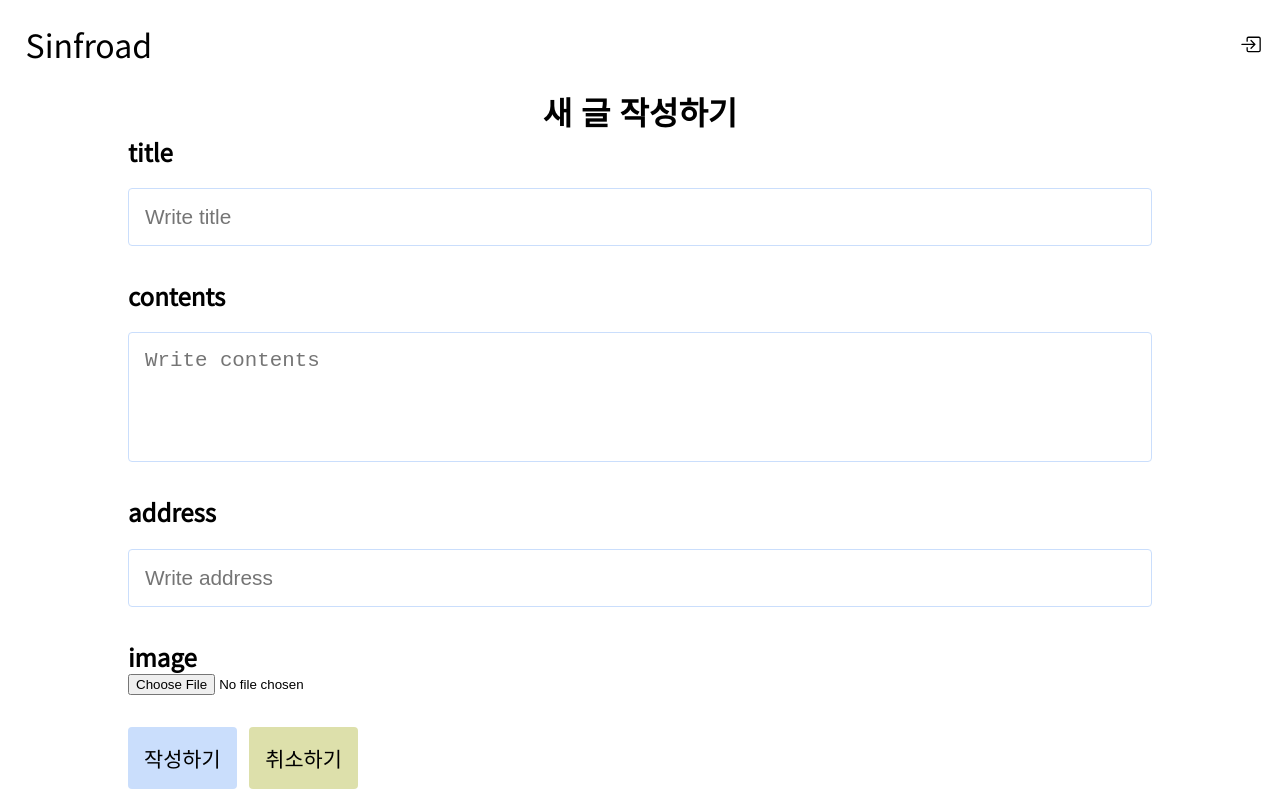
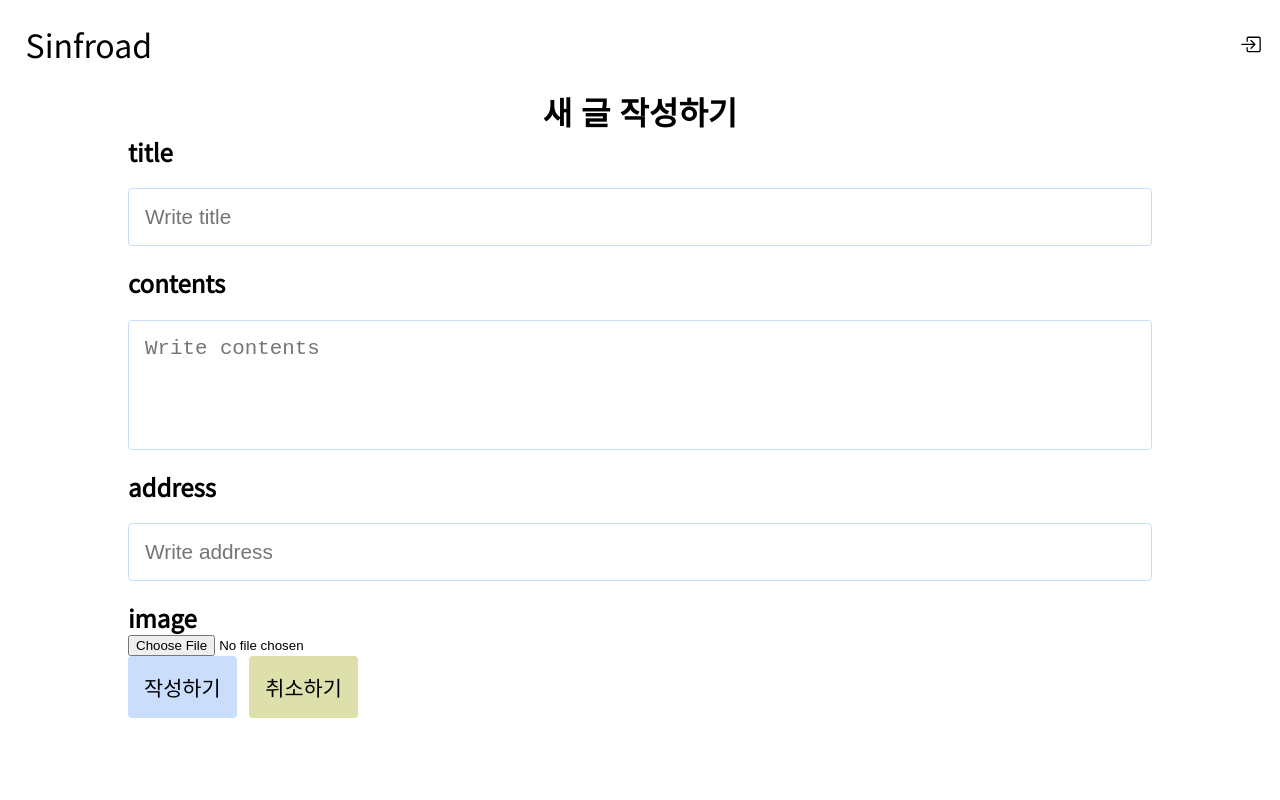
Before and after one commit to 0sinf/sinfroad-client, a React (Vite) app: page /posts in a window 1280 px wide. Built offline with nearby package versions, Linux system fonts and the light colour scheme; no server answers; sample sign-in values are in the browser's storage.

Commit message:
style: Fix Input style

```diff
--- a/src/components/Input.css
+++ b/src/components/Input.css
@@ -1,15 +1,14 @@
 .input__container {
   display: flex;
   flex-direction: column;
-
-  margin-bottom: var(--margin-l);
+  width: 100%;
 }
 
 .textarea,
 .input {
   font-size: var(--font-size-s);
   padding: var(--padding-s);
-  margin-top: var(--margin-s);
+  margin: var(--margin-s) 0;
 
   border: 1px solid var(--light-blue);
   border-radius: var(--border-radius-s);
```
